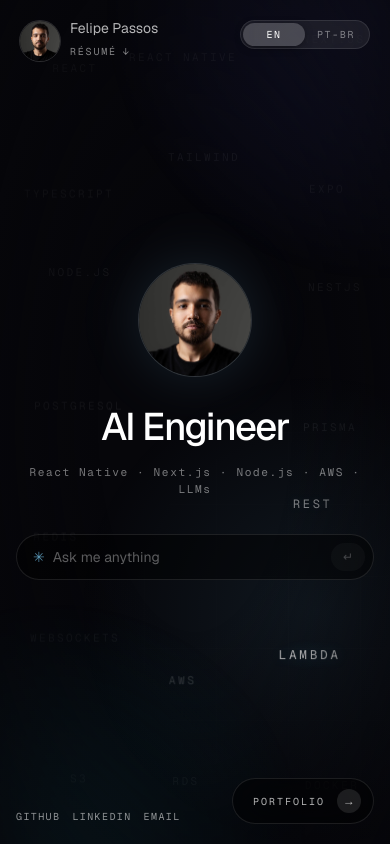
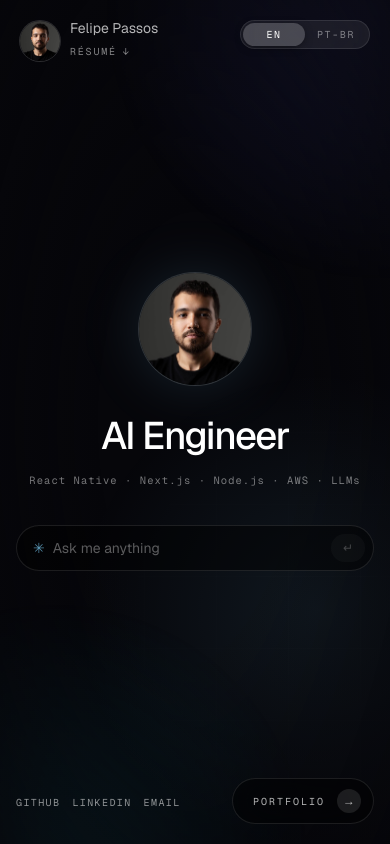
Before and after one commit to felipebpassos/portfolio-website, a Next.js app: page /en in a window 390 px wide. Built offline with nearby package versions, Linux system fonts and the light colour scheme.

Commit message:
responsive fix

```diff
--- a/src/components/Hero.tsx
+++ b/src/components/Hero.tsx
@@ -8,7 +8,7 @@ export default function Hero() {
   const { profile } = useContent();
 
   return (
-    <div className="relative z-10 flex flex-col items-center px-6 text-center">
+    <div className="relative z-10 flex flex-col items-center px-4 text-center sm:px-6">
       <div className="rise relative mb-8 sm:mb-10">
         <div
           aria-hidden
@@ -32,7 +32,7 @@ export default function Hero() {
       </h1>
 
       <p
-        className="rise mt-5 font-mono text-[clamp(0.7rem,2.4vw,0.95rem)] tracking-[0.14em] text-white/45 sm:mt-6"
+        className="rise mt-5 font-mono text-[clamp(0.55rem,2.7vw,0.95rem)] tracking-[0.1em] whitespace-nowrap text-white/45 sm:mt-6 sm:tracking-[0.14em]"
         style={{ animationDelay: "180ms" }}
       >
         {profile.tagline}
--- a/src/components/Shell.tsx
+++ b/src/components/Shell.tsx
@@ -91,7 +91,7 @@ export default function Shell({ content }: { content: SiteContent }) {
             botão do Portfolio precisa na mesma linha. */}
         <nav
           aria-label={profile.name}
-          className="fixed bottom-5 left-4 z-40 flex items-center gap-3 font-mono text-[10px] tracking-[0.14em] text-white/55 uppercase sm:bottom-8 sm:left-8 sm:gap-4 sm:rounded-full sm:border sm:border-white/10 sm:bg-black/45 sm:px-5 sm:py-2.5 sm:tracking-[0.18em] sm:backdrop-blur-xl"
+          className="fixed bottom-5 left-4 z-40 flex h-11 items-center gap-3 font-mono text-[10px] tracking-[0.14em] text-white/55 uppercase sm:bottom-8 sm:left-8 sm:h-auto sm:gap-4 sm:rounded-full sm:border sm:border-white/10 sm:bg-black/45 sm:px-5 sm:py-2.5 sm:tracking-[0.18em] sm:backdrop-blur-xl"
         >
           <a
             href={profile.links.github}
--- a/src/components/SkillField.tsx
+++ b/src/components/SkillField.tsx
@@ -14,11 +14,11 @@ function noise(seed: number): number {
  * Distribui as palavras numa grade com jitter, pulando as células centrais
  * (onde ficam foto, título e subtítulo).
  */
-function buildLayout(count: number, narrow: boolean): Point[] {
-  const cols = narrow ? 3 : 6;
-  const rows = narrow ? 7 : 5;
-  const safeCols = narrow ? [1] : [2, 3];
-  const safeRows = narrow ? [2, 3, 4] : [1, 2, 3];
+function buildLayout(count: number): Point[] {
+  const cols = 6;
+  const rows = 5;
+  const safeCols = [2, 3];
+  const safeRows = [1, 2, 3];
 
   const cells: Point[] = [];
   for (let row = 0; row < rows; row++) {
@@ -26,8 +26,8 @@ function buildLayout(count: number, narrow: boolean): Point[] {
       if (safeCols.includes(col) && safeRows.includes(row)) continue;
       const seed = row * cols + col;
       cells.push({
-        x: ((col + 0.5) / cols) * 100 + (noise(seed) - 0.5) * (narrow ? 8 : 9),
-        y: ((row + 0.5) / rows) * 100 + (noise(seed + 97) - 0.5) * (narrow ? 6 : 9),
+        x: ((col + 0.5) / cols) * 100 + (noise(seed) - 0.5) * 9,
+        y: ((row + 0.5) / rows) * 100 + (noise(seed + 97) - 0.5) * 9,
       });
     }
   }
@@ -35,14 +35,28 @@ function buildLayout(count: number, narrow: boolean): Point[] {
   return cells.slice(0, count);
 }
 
+/**
+ * As palavras só fazem sentido onde existe cursor de verdade para acendê-las.
+ * Em telas de toque (ou janelas estreitas) sobra apenas a luz de fundo.
+ */
+function wordsMakeSense(): boolean {
+  return (
+    window.matchMedia("(pointer: fine)").matches && window.innerWidth >= 768
+  );
+}
+
 export default function SkillField({ skills }: { skills: string[] }) {
   const rootRef = useRef<HTMLDivElement>(null);
   const wordRefs = useRef<(HTMLSpanElement | null)[]>([]);
   const [layout, setLayout] = useState<Point[]>([]);
+  const [interactive, setInteractive] = useState(false);
 
   useEffect(() => {
-    const applyLayout = () =>
-      setLayout(buildLayout(skills.length, window.innerWidth < 768));
+    const applyLayout = () => {
+      const canInteract = wordsMakeSense();
+      setInteractive(canInteract);
+      setLayout(canInteract ? buildLayout(skills.length) : []);
+    };
 
     applyLayout();
     window.addEventListener("resize", applyLayout);
@@ -51,7 +65,8 @@ export default function SkillField({ skills }: { skills: string[] }) {
 
   useEffect(() => {
     const root = rootRef.current;
-    if (!layout.length || !root) return;
+    // Sem palavras o loop continua: é ele que move a luz de fundo.
+    if (!root) return;
 
     const reduced = window.matchMedia("(prefers-reduced-motion: reduce)").matches;
 
@@ -78,7 +93,10 @@ export default function SkillField({ skills }: { skills: string[] }) {
       target.x = event.clientX;
       target.y = event.clientY;
     };
-    window.addEventListener("pointermove", onPointerMove, { passive: true });
+    // No toque a luz nunca segue o dedo: ela passeia sozinha, sempre.
+    if (interactive) {
+      window.addEventListener("pointermove", onPointerMove, { passive: true });
+    }
 
     let frame = 0;
     const start = performance.now();
@@ -135,7 +153,7 @@ export default function SkillField({ skills }: { skills: string[] }) {
       window.removeEventListener("resize", measure);
       window.removeEventListener("pointermove", onPointerMove);
     };
-  }, [layout]);
+  }, [layout, interactive]);
 
   return (
     <div
```
